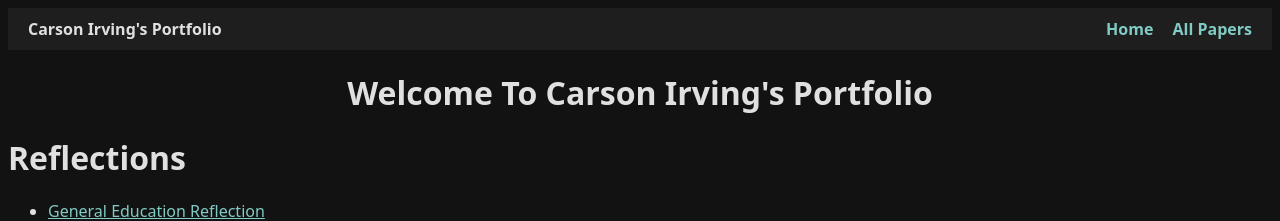
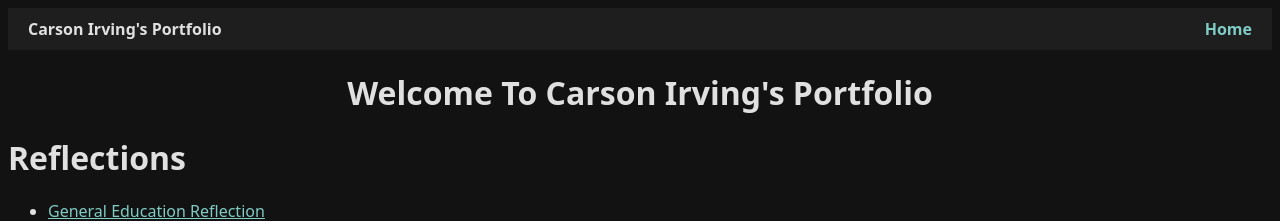
Before and after one commit to carsoni4/carsoni4.github.io, a Jekyll site: the page built from index.md, in a window 1280 px wide. Shown: the top 221 px of the page. Built offline with Jekyll 4.4.1, drawn with Linux system fonts in a browser that asks for light colours.

Commit message:
Remove all papers on front page, migh remove later

```diff
--- a/_layouts/default.html
+++ b/_layouts/default.html
@@ -38,7 +38,6 @@
     <div>{{ site.title }}</div>
     <div>
       <a href="{{ '/' | relative_url }}">Home</a>
-      <a href="{{ '/papers' | relative_url }}">All Papers</a>
     </div>
   </nav>
   {{ content }}
```
